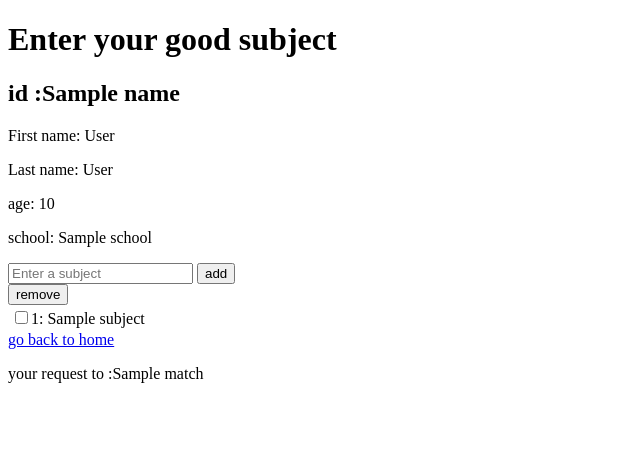
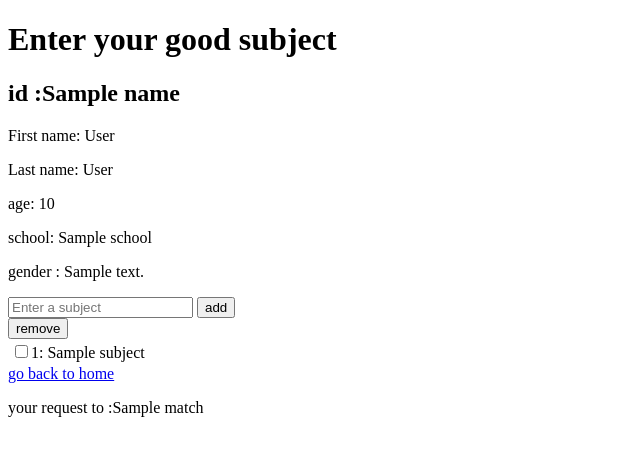
Before and after one commit to KtdevDesktop/matchandlearn, a Django app: template tinderforeduapp/templates/tinder/your_subject.html in a window 1280 px wide. Shown: the top 456 px of the page, without its empty margins (0-640 px from the left). Run offline with Django 3.2, Linux system fonts and the light colour scheme; the template is opened without the code that fills it: most values are stand-ins (such as "Sample title", 1, 10 or a date in 2020).

Commit message:
Add Gender on profile page.

```diff
--- a/tinderforeduapp/templates/tinder/your_subject.html
+++ b/tinderforeduapp/templates/tinder/your_subject.html
@@ -7,6 +7,7 @@
     <p id="lastname_id">Last name: {{ name.lastname }}</p>
     <p id="age_id">age: {{ name.age }}</p>
      <p id="school_id">school: {{name.school }}</p>
+    <p id ="bio">gender : {{ name.bio }}</p>
 </head>
     <form method="POST">
         <input name="subject_good" id="subject_good_id" placeholder="Enter a subject" />
```
